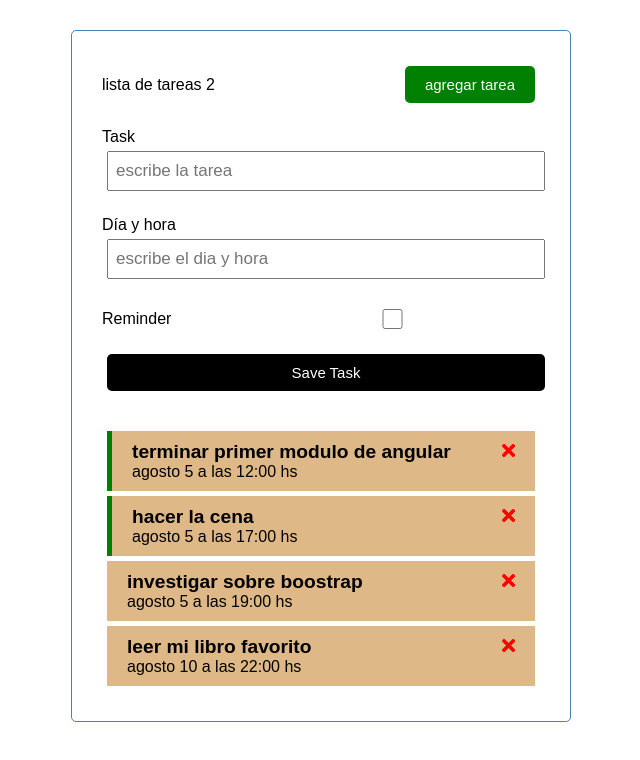
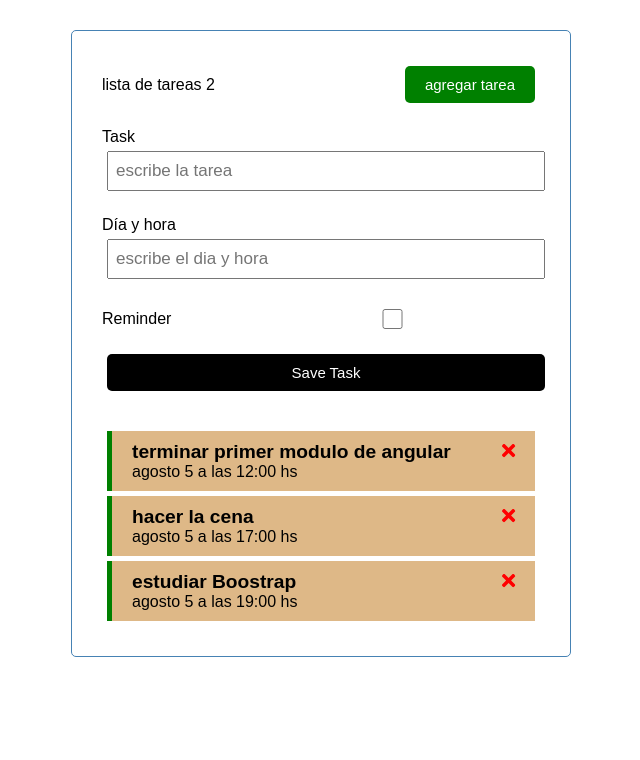
Before and after one commit to barbarabarrueta/task-list, an Angular app: page / in a window 1280 px wide. Shown: the top 760 px of the page, without its empty margins (319-959 px from the left). Built offline with nearby package versions, Linux system fonts and the light colour scheme; data requests are answered from the project's data file.

Commit message:
arrglos de errores al cargar task y borrar task

```diff
--- a/db.json
+++ b/db.json
@@ -1,28 +1,22 @@
 {
-    "tasks":[
+  "tasks": [
     {
       "id": 1,
       "text": "terminar primer modulo de angular",
-            "day":"agosto 5 a las 12:00 hs",
+      "day": "agosto 5 a las 12:00 hs",
       "reminder": true
     },
     {
       "id": 2,
       "text": "hacer la cena",
-            "day":"agosto 5 a las 17:00 hs",
+      "day": "agosto 5 a las 17:00 hs",
       "reminder": true
     },
     {
       "id": 3,
-            "text": "investigar sobre boostrap",
-            "day":"agosto 5 a las 19:00 hs",
-            "reminder": false
-        },
-        {
-            "id": 4,
-            "text": "leer mi libro favorito",
-            "day":"agosto 10 a las 22:00 hs",
-            "reminder": false
+      "text": "estudiar Boostrap",
+      "day": "agosto 5 a las 19:00 hs",
+      "reminder": true
     }
   ]
 }
--- a/src/app/Task.ts
+++ b/src/app/Task.ts
@@ -1,5 +1,5 @@
 export interface Task {
-    id: Number;
+    id?: Number; //el id es opcional
     text: string;
     day: string;
     reminder:boolean;
--- a/src/app/components/tasks/tasks.component.html
+++ b/src/app/components/tasks/tasks.component.html
@@ -1,5 +1,6 @@
-<app-add-task>
+<app-add-task
     (onAddTask) = "addTask($event)"
+    >
 </app-add-task>
 <app-tasks-item
     *ngFor="let task of tasks"
--- a/src/app/components/tasks/tasks.component.ts
+++ b/src/app/components/tasks/tasks.component.ts
@@ -12,34 +12,50 @@ export class TasksComponent implements OnInit {
   tasks: Task[]=[];
 
   constructor(
-    private taskService: TaskService
+    private taskServices: TaskService
   ) { }
 
   ngOnInit(): void {
-    this.taskService.getTasks().subscribe((tasks) =>(
+    this.taskServices.getTask().subscribe((tasks) =>(
       this.tasks = tasks
     ));
   }
 
+  /* deleteTask(task:Task){
+    this.taskServices.deleteTask(task)
+    .subscribe(
+      ()=>{
+        this.tasks = this.tasks.filter((t) => {
+          return t.id !== task.id )}
+        }
+    )
+  }
+  */
+
   deleteTask(task:Task){
-    this.taskService.deleteTask(task)
-    .subscribe(
-      ()=>(
-        this.tasks = this.tasks.filter((t) => {
-          return t.id !== task.id
-        })
-      ))
+    this.taskServices.deleteTask(task).subscribe(
+      ()=>{
+        this.tasks = this.tasks.filter(t=> t.id !== task.id)
+      }
+    )
   }
 
   toggleReminder(task: Task){
     task.reminder = !task.reminder
-    this.taskService.updateTaskkReminder(task).subscribe();
+    this.taskServices.updateTask(task).subscribe();
   }
 
-  addTask(task: Task){
-    this.taskService.addTask(task).subscribe((task)=>(
-      this.tasks.push(task)
+  /*addTask(task: Task){
+    this.taskServices.addTask(task).subscribe((task)=>(
+      this.tasks.push(task);
     ))
+  }
+  */
+
+  addTask(task: Task) {
+    this.taskServices.addTask(task).subscribe((task)=>{
+      this.tasks.push(task);
+    })
   }
 
 }
--- a/src/app/service/task.service.ts
+++ b/src/app/service/task.service.ts
@@ -1,41 +1,42 @@
 import { Injectable } from '@angular/core';
-import {HttpClient, HttpHandler, HttpHeaders} from '@angular/common/http';
+import {Task} from '../Task';
+import {TASKS} from '../mock-tasks';
 import { Observable, of } from 'rxjs';
-import {TASKS} from '../mock-tasks';
-import {Task} from '../Task';
+import { HttpClient, HttpHandler, HttpHeaders } from '@angular/common/http';
+
 
 const httpOptions = {
-  headers: new HttpHeaders({
-    'Content-type':'application/jon'
-  })
+ headers: new HttpHeaders({
+   'Content-type': 'application/json'
+ })
 }
 
 @Injectable({
   providedIn: 'root'
 })
 export class TaskService {
-  private apiUrl = 'http://localhost:5000/tasks'
 
-  constructor(
-    private http:HttpClient
-  ) { }
+  private apiUrl = 'http://localhost:5000/tasks';
 
-  getTasks(): Observable<Task[]>{
-    return this.http.get<Task[]>(this.apiUrl)
+
+  constructor(private http:HttpClient) { }
+
+  getTask(): Observable<Task[]> {
+    return  this.http.get<Task[]>(this.apiUrl);
   }
 
-  deleteTask(task:Task): Observable<Task>{
-    const url = '${this.apiUrl}/${task.id}'
+  deleteTask(task:Task): Observable<Task> {
+    const url = `${this.apiUrl}/${task.id}`;
     return this.http.delete<Task>(url)
   }
 
-  updateTaskkReminder(task:Task): Observable<Task>{
-    const url = '${this.apiUrl}/${task.id}'
+  updateTask(task:Task): Observable<Task> {
+    const url = `${this.apiUrl}/${task.id}`;
     return this.http.put<Task>(url, task, httpOptions)
   }
 
-  addTask(task:Task): Observable<Task>{
-
+  addTask(task:Task): Observable<Task> {
     return this.http.post<Task>(this.apiUrl, task, httpOptions)
   }
+
 }
```
Also changed, not shown: src/app/components/add-task/add-task.component.html (+5 -4 lines), src/app/components/add-task/add-task.component.ts (+9 -6 lines), src/app/mock-tasks.ts (+4 -3 lines), src/app/service/ui.service.ts (added, +23 -0 lines), 1 other file (tests, documents, lock files or other folders). Lines whose indentation alone changed are shown as unchanged.
